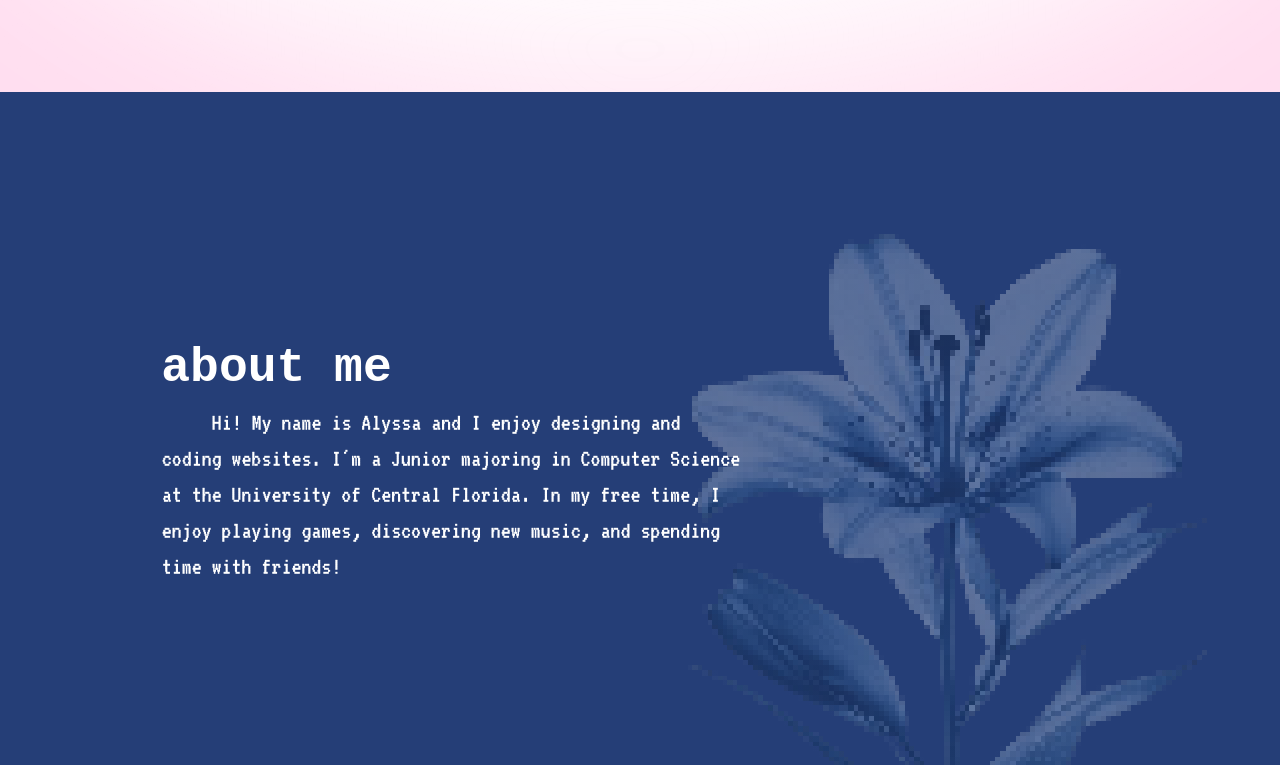
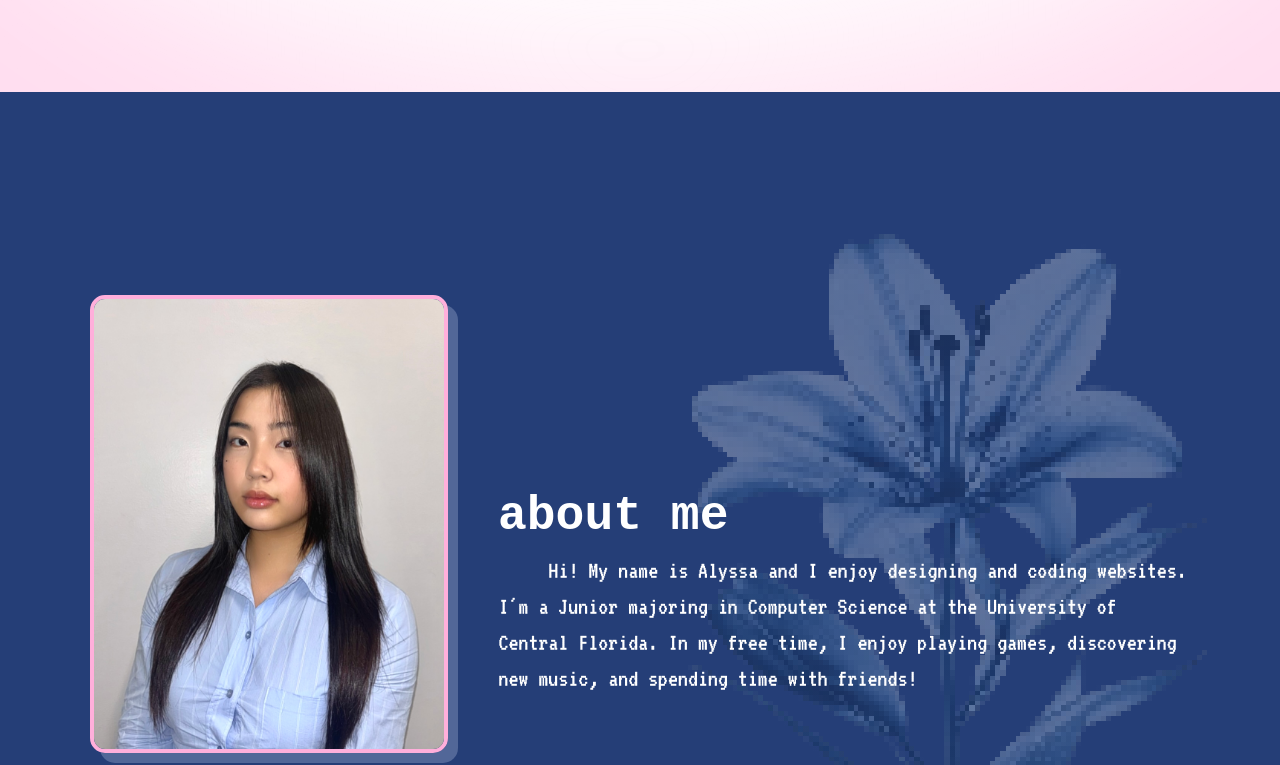
Before and after one commit to alynguyxn/alyssa-portfolio, a React (Vite) app: page / in a window 1280 px wide. Shown: the part 740-1505 px from the top of the page. Built offline with nearby package versions, Linux system fonts and the light colour scheme; a web font is replaced by a local one.

Commit message:
formatting about me section

```diff
--- a/src/components/About.jsx
+++ b/src/components/About.jsx
@@ -1,14 +1,26 @@
 function About() {
   return (
-    <section id="about"> {/* Added the ID here */}
-      <div className="section-content"> {/* Added this wrapper */}
-        <h1>about me</h1>
-        <h3>
-          Hi! My name is Alyssa and I enjoy designing and <br></br>coding websites.
-          I'm a Junior majoring in Computer Science<br></br> at the University of Central Florida.
-          In my free time, I <br></br> enjoy playing games, discovering new music,
-          and spending <br></br>time with friends!
-        </h3>
+    <section id="about">
+      <div className="about-container">
+
+        {/* Your Photo */}
+        <img
+          src="/images/anpic.jpg"
+          alt="Alyssa Nguyen"
+          className="about-photo"
+        />
+
+        {/* Your Text Content */}
+        <div className="about-text">
+          <h1>about me</h1>
+          <h3>
+            Hi! My name is Alyssa and I enjoy designing and coding websites.
+            I'm a Junior majoring in Computer Science at the University of Central Florida.
+            In my free time, I enjoy playing games, discovering new music,
+            and spending time with friends!
+          </h3>
+        </div>
+
       </div>
     </section>
   );
--- a/src/index.css
+++ b/src/index.css
@@ -905,38 +905,40 @@ button:focus-visible {
 
 /* about me */
 #about {
-  background-color: #253E77; /* Your Dark Blue */
+  background-color: #253E77;
   color: #FFFFFF;
   min-height: 100vh;
-  max-width: 100% !important;
   width: 100%;
   display: flex;
-  flex-direction: column;
-  justify-content: flex-start;
-  padding-top: 8vh;
-  margin: 0;
+  align-items: center; /* Centers content vertically */
+  justify-content: center;
+  padding: 100px 5%;
   box-sizing: border-box;
   scroll-margin-top: 70px;
-  margin-bottom: 0;
-  padding-bottom: 50px;
+}
 
-  /* --- MULTIPLE BACKGROUND PROPERTIES --- */
+.about-container {
+  display: flex;
+  align-items: center;
+  gap: 50px; /* Space between photo and text */
+  max-width: 1100px;
+  width: 100%;
+}
 
-  /* 1. The FADE: Add a semi-transparent navy gradient *first* (over the image) */
-  /* We use rgba(37, 62, 119, 0.7) where 0.7 is the fade amount. (0 is transparent, 1 is solid navy) */
-  background-image:
-    linear-gradient(rgba(37, 62, 119, 0.7), rgba(37, 62, 119, 0.7)),
-    url('/images/lily3.png'); /* Second image layer */
+.about-photo {
+  width: 350px;
+  height: 450px;
+  object-fit: cover;
+  border: 4px solid #ffafdb; /* Pink pixel border */
+  border-radius: 15px;
+  box-shadow: 10px 10px 0px #526798; /* Retro offset shadow */
+  /* Optional: gives it a slightly sharp/digital look to match the fonts */
+  image-rendering: auto;
+}
 
-  background-repeat: no-repeat;
-
-  /* 2. Positioning: Sets it on the right and at the bottom edge */
-  background-position: right 10% bottom 0;
-
-  /* 3. Larger Size: Use a percentage or specific pixel value */
-  background-size: contain, 550px auto; /* Increase this value (e.g., 550px) to make it larger */
-
-  image-rendering: pixelated;
+.about-text {
+  flex: 1;
+  text-align: left;
 }
 
 #about .section-content {
@@ -1173,7 +1175,6 @@ button:focus-visible {
 /*----------------------------------------------------------------------------*/
 
 /* contact */
-/* contact */
 #contact {
   background-color: #253E77 !important;
 
@@ -1203,6 +1204,13 @@ button:focus-visible {
 
   /* 4. This prevents any accidental scrolling within the section */
   overflow: hidden;
+
+  background-image:
+  linear-gradient(rgba(37, 62, 119, 0.8), rgba(37, 62, 119, 0.8)), url('/images/lily3.png');
+  background-repeat: no-repeat;
+  background-position: right 10% bottom 10%;
+  background-size: 300px auto;
+  image-rendering: pixelated;
 }
 
 #contact h2 {
```
Also changed, not shown: public/images/anpic.jpg (added).
